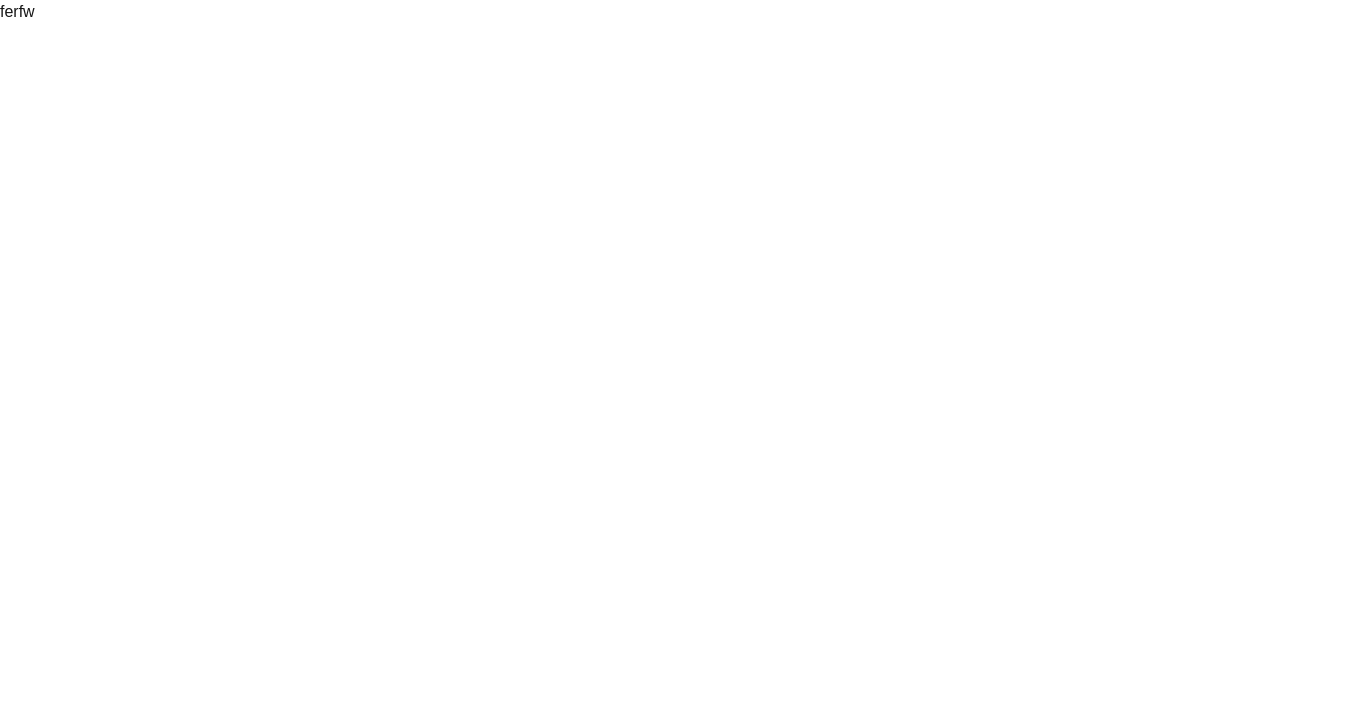
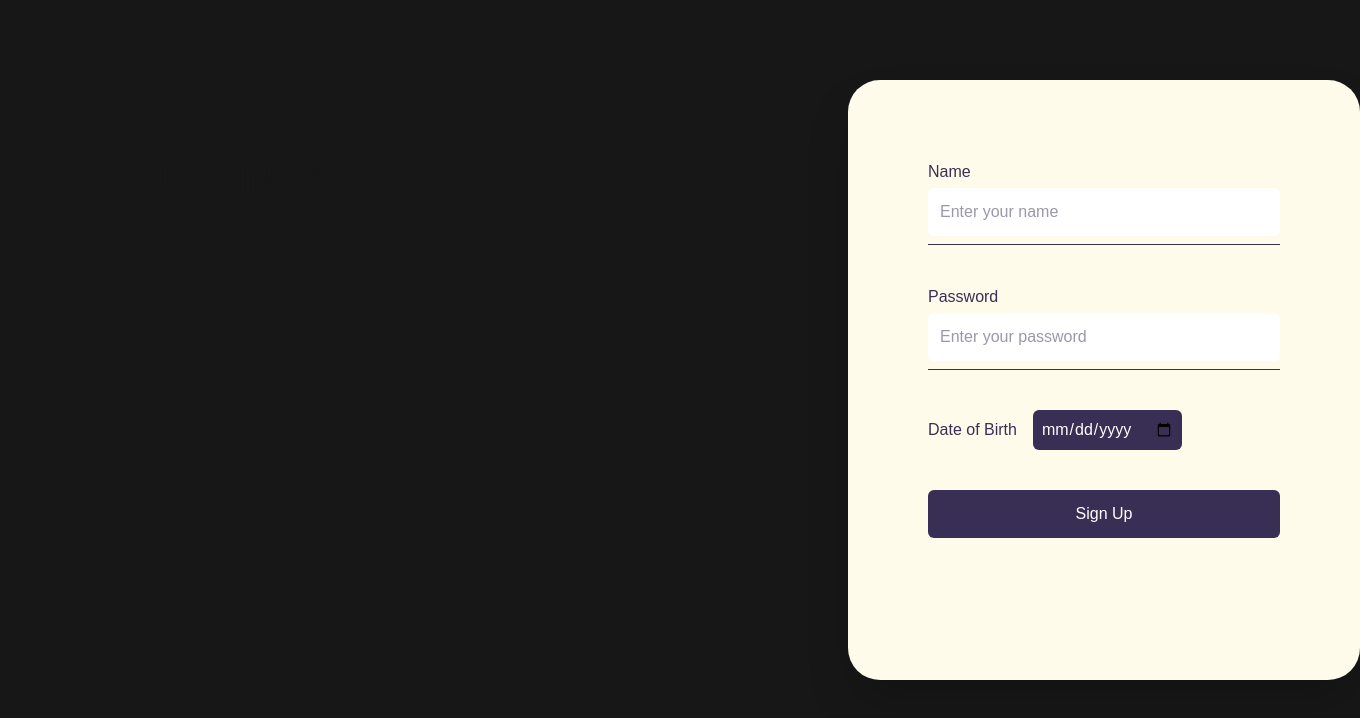
Before and after one commit to Habib2015s/next2, a Next.js app: page /login in a window 1280 px wide. Shown: the top 718 px of the page, 1360 px wide, since content can reach past the window. Built offline with nearby package versions, Linux system fonts and the light colour scheme.

Commit message:
create login page

```diff
--- a/app/Header.js
+++ b/app/Header.js
@@ -50,7 +50,7 @@ export default function Header() {
       </div>
 
       {/* محتوا وسط صفحه (لوگو + متن) */}
-      <div className="flex flex-col justify-center items-start ml-96 h-full gap-8 animate-fadeDown  px-4">
+      <div className="flex flex-col justify-center items-start ml-96 h-full gap-8  px-4">
         {/* لوگو */}
         <img
           src="https://d10j3mvrs1suex.cloudfront.net/s:bzglfiles/u/623852/5a306c1a3a97ec60574529e55ae12e655bc872e0/original/bs-logo-2022-flat-72.png/!!/meta%3AeyJzcmNCdWNrZXQiOiJiemdsZmlsZXMifQ%3D%3D.png"
--- a/app/globals.css
+++ b/app/globals.css
@@ -1,7 +1,7 @@
 @import "tailwindcss";
 
 :root {
-  --background: #ffffff;
+  --background: #171717;
   --foreground: #171717;
 }
 @layer utilities {
@@ -30,7 +30,7 @@
 
 @media (prefers-color-scheme: dark) {
   :root {
-    --background: #392F59;
+    --background: #0000;
     --foreground: #ededed;
   }
 }
--- a/app/login/page.js
+++ b/app/login/page.js
@@ -1,10 +1,45 @@
 "use client"
 import React from 'react'
-
 export default function page  ()  {
   return (
-    <div>
-        ferfw
+    <div className='flex'>
+        <div className='bg-[url("/back.png")] w-5xl h-screen animate-fadeDown'>
+        <p className='text-4xl font-bold m-40 w-fit absolute  animate-fadeDown '>LOGIN PAGE</p>
+          <div className='bg-amber-50 w-1/2 h-3/4 rounded-4xl shadow-2xl mt-20 p-20  ml-[53rem] animate-fadeDown relative'>
+           <form className="w-full flex flex-col gap-10">
+          <div>
+            <label className="text-[#392F54] block mb-1">Name</label>
+            <input
+              className="bg-white p-3 text-[#392F54] rounded-md w-full"
+              type="text"
+              placeholder="Enter your name"
+            />
+            <div className="w-full h-px bg-[#392F54] mt-2" />
+          </div>
+
+          <div>
+            <label className="text-[#392F54] block mb-1">Password</label>
+            <input
+              type="password"
+              className="bg-white p-3 text-[#392F54] rounded-md w-full"
+              placeholder="Enter your password"
+            />
+            <div className="w-full h-px bg-[#392F54] mt-2" />
+          </div>
+
+          <div className="flex gap-4 items-center">
+            <label className="text-[#392F54]">Date of Birth</label>
+            <input className="bg-[#392F54] text-white rounded-md p-2" type="date" />
+          </div>
+
+            <div className="p-3 text-center bg-[#392F54] rounded-md text-white cursor-pointer hover:scale-105 transition">
+              Sign Up
+            </div>
+
+        </form>
+     </div>
+        </div>
+
     </div>
   )
 }
```
Also changed, not shown: public/back.png (added).
